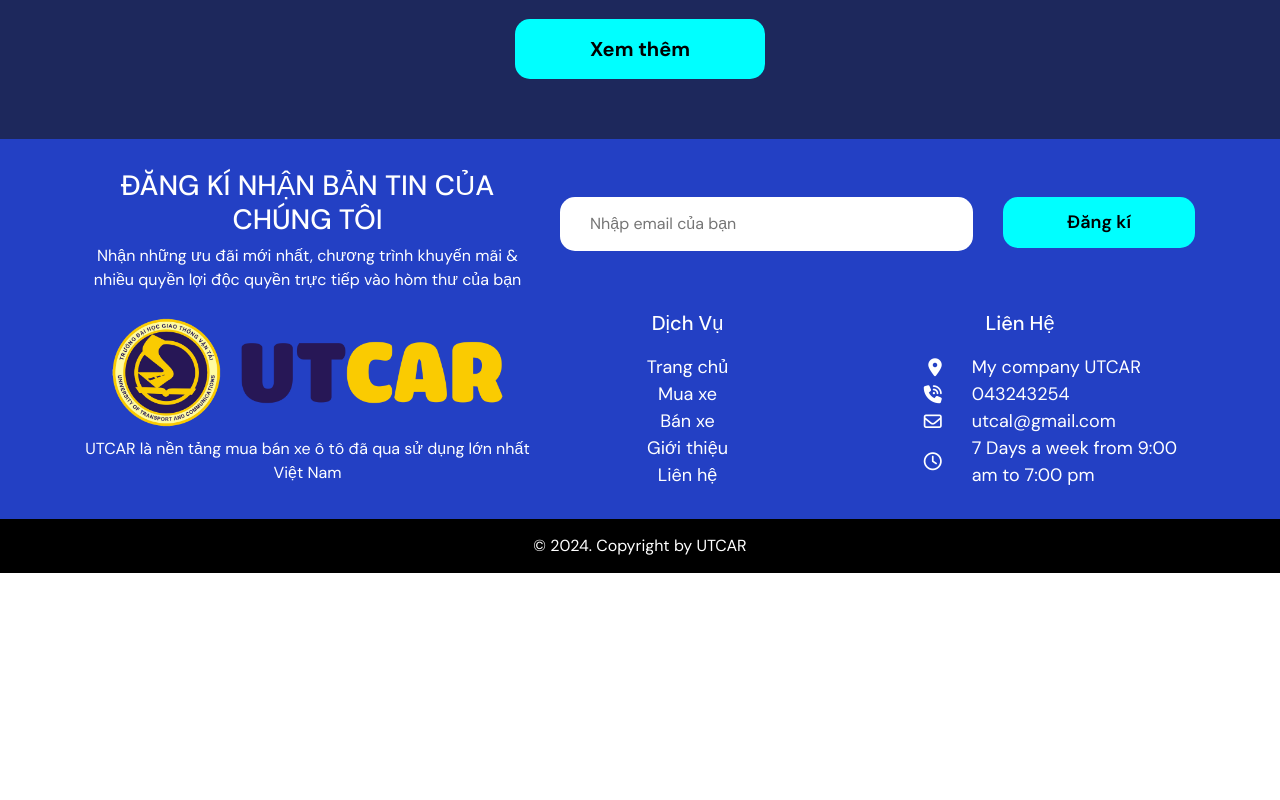
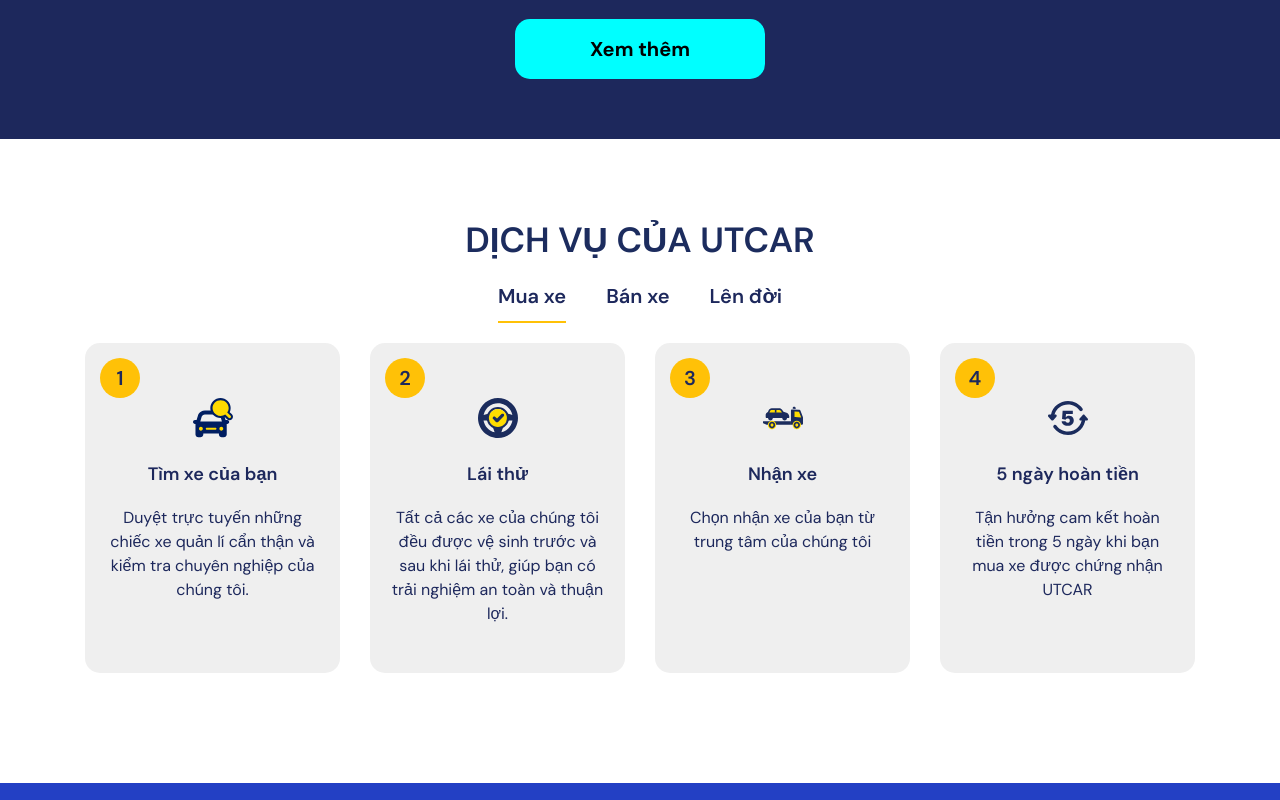
Before and after one commit to Giap0201/ProjectCar, a plain HTML site: page index.html in a window 1280 px wide. Shown: the part 1620-2420 px from the top of the page. Before the commit the page ends 2193 px from the top, so only its background shows below. Drawn offline with Linux system fonts and the light colour scheme.

Commit message:
create section-4

```diff
--- a/assets/css/style.css
+++ b/assets/css/style.css
@@ -110,6 +110,11 @@ a:hover{
   }
   .header .inner-list{
     display: block;
+  }
+}
+@media (max-width:575.98px) {
+  .header .inner-contact{
+    display: none;
   }
 }
 
@@ -287,6 +292,94 @@ button:hover{
 
 /* end section3  */
 
+/* section 4 */
+
+.section-4{
+  background-color:#fff;
+  padding: 80px 0;
+  color: var(--color-text);
+
+}
+.section-4 .inner-service{
+  color: var(--color-two);
+  text-transform: uppercase;
+  font-weight: 600;
+  font-size: 35px;
+  text-align: center;
+  margin-bottom: 0;
+
+}
+.section-4 .inner-list ul{
+  list-style: none;
+  font-size: 20px;
+  font-weight: 600;
+  display: flex;
+  justify-content: center;
+  padding: 0;
+  margin: 0;
+}
+
+.section-4 .inner-list ul li{
+  padding-bottom: 10px;
+  margin: 20px;
+}
+.section-4 .inner-list ul li.active{
+  border-bottom: 2px solid #ffc107;
+}
+
+.section-4 .inner-box .box1{
+  padding: 40px 20px;
+  text-align: center;
+  position: relative;
+  height: 330px;
+  border-radius: 15px;
+  padding-top: 20px;
+  background-color: var(--color-one);
+  margin-bottom: 30px;
+  /* max-width: 290px; */
+}
+.section-4 .inner-box .box1 p{
+  background-color: #ffc107;
+  width: 40px;
+  margin: 0 auto;
+  border-radius: 50%;
+  height: auto;
+  padding: 5px;
+  text-align: center;
+  font-size: 20px;
+  font-weight: 600;
+  position: absolute;
+  top: 15px;
+  left: 15px;
+}
+.section-4 .inner-box .inner-icon{
+  height: 50px;
+  width: 40px;
+  margin: auto;
+  margin-top: 30px;
+}
+.section-4 .inner-box img{
+  width: 100%;
+  height: 100%;
+  object-fit: contain;
+}
+
+.section-4 .inner-box .inner-desc{
+  padding: 18px;
+  font-size: 18px;
+  font-weight: 600;
+
+}
+.section-4 .inner-box .inner-ds{
+  font-size: 16px;
+
+}
+@media (max-width:991.98px) {
+  .section-4 .inner-box{
+    justify-content: center;
+  }
+}
+/* end section4  */
 
 /* section-end  */
 .section-end {
--- a/assets/js/script-index.js
+++ b/assets/js/script-index.js
@@ -9,3 +9,9 @@ function show() {
     menu.style.display = 'block';
   }
 }
+//khi click ra ngoai thi an di
+document.addEventListener('click', function(event) {
+  if (!iconMenu.contains(event.target) && !menu.contains(event.target)) {
+    menu.style.display = 'none';
+  }
+});
--- a/index.html
+++ b/index.html
@@ -589,6 +589,90 @@
   </section>
   <!-- end section3  -->
 
+  <!-- section4  -->
+
+  <section class="section-4">
+    <div class="container">
+      <div class="row">
+        <div class="col-12">
+          <h2 class="inner-service">
+            Dịch vụ của UTCAR
+          </h2>
+        </div>
+        <div class="col-12">
+          <div class="inner-list">
+            <ul>
+              <li class="active">Mua xe</li>
+              <li>Bán xe</li>
+              <li>Lên đời</li>
+            </ul>
+          </div>
+        </div>
+        <div class="col-12">
+          <div class="inner-box row">
+            <div class="col-xl-3 col-lg-3 col-md-6 col-sm-6 col-12">
+              <div class="box1">
+                <p>1</p>
+                <div class="inner-icon">
+                  <img src="assets/image/dv1.svg" alt="dv1">
+                </div>
+                <div class="inner-desc">
+                  Tìm xe của bạn
+                </div>
+                <div class="inner-ds">
+                  Duyệt trực tuyến những chiếc xe quản lí cẩn thận và kiểm tra chuyên nghiệp của chúng tôi.
+                </div>
+              </div>
+            </div>
+            <div class="col-xl-3 col-lg-3 col-md-6 col-sm-6 col-12">
+              <div class="box1">
+                <p>2</p>
+                <div class="inner-icon">
+                  <img src="assets/image/dv2.svg" alt="dv2">
+                </div>
+                <div class="inner-desc">
+                  Lái thử
+                </div>
+                <div class="inner-ds">
+                  Tất cả các xe của chúng tôi đều được vệ sinh trước và sau khi lái thử, giúp bạn có trải nghiệm an toàn
+                  và thuận lợi.
+                </div>
+              </div>
+            </div>
+            <div class="col-xl-3 col-lg-3 col-md-6 col-sm-6 col-12">
+              <div class="box1">
+                <p>3</p>
+                <div class="inner-icon">
+                  <img src="assets/image/dv3.svg" alt="dv3">
+                </div>
+                <div class="inner-desc">
+                  Nhận xe
+                </div>
+                <div class="inner-ds">
+                  Chọn nhận xe của bạn từ trung tâm của chúng tôi
+                </div>
+              </div>
+            </div>
+            <div class="col-xl-3 col-lg-3 col-md-6 col-sm-6 col-12">
+              <div class="box1">
+                <p>4</p>
+                <div class="inner-icon">
+                  <img src="assets/image/dv4.svg" alt="dv4">
+                </div>
+                <div class="inner-desc">
+                  5 ngày hoàn tiền
+                </div>
+                <div class="inner-ds">
+                  Tận hưởng cam kết hoàn tiền trong 5 ngày khi bạn mua xe được chứng nhận UTCAR </div>
+              </div>
+            </div>
+          </div>
+        </div>
+      </div>
+    </div>
+  </section>
+  <!-- end section4  -->
+
   <!-- section end  -->
   <section class="section-end">
     <div class="container">
```
Also changed, not shown: assets/image/dv1.svg (added), assets/image/dv2.svg (added), assets/image/dv3.svg (added), assets/image/dv4.svg (added), assets/image/gioithieu1.jpg, assets/image/slide-1-2048x500.jpg (added).
